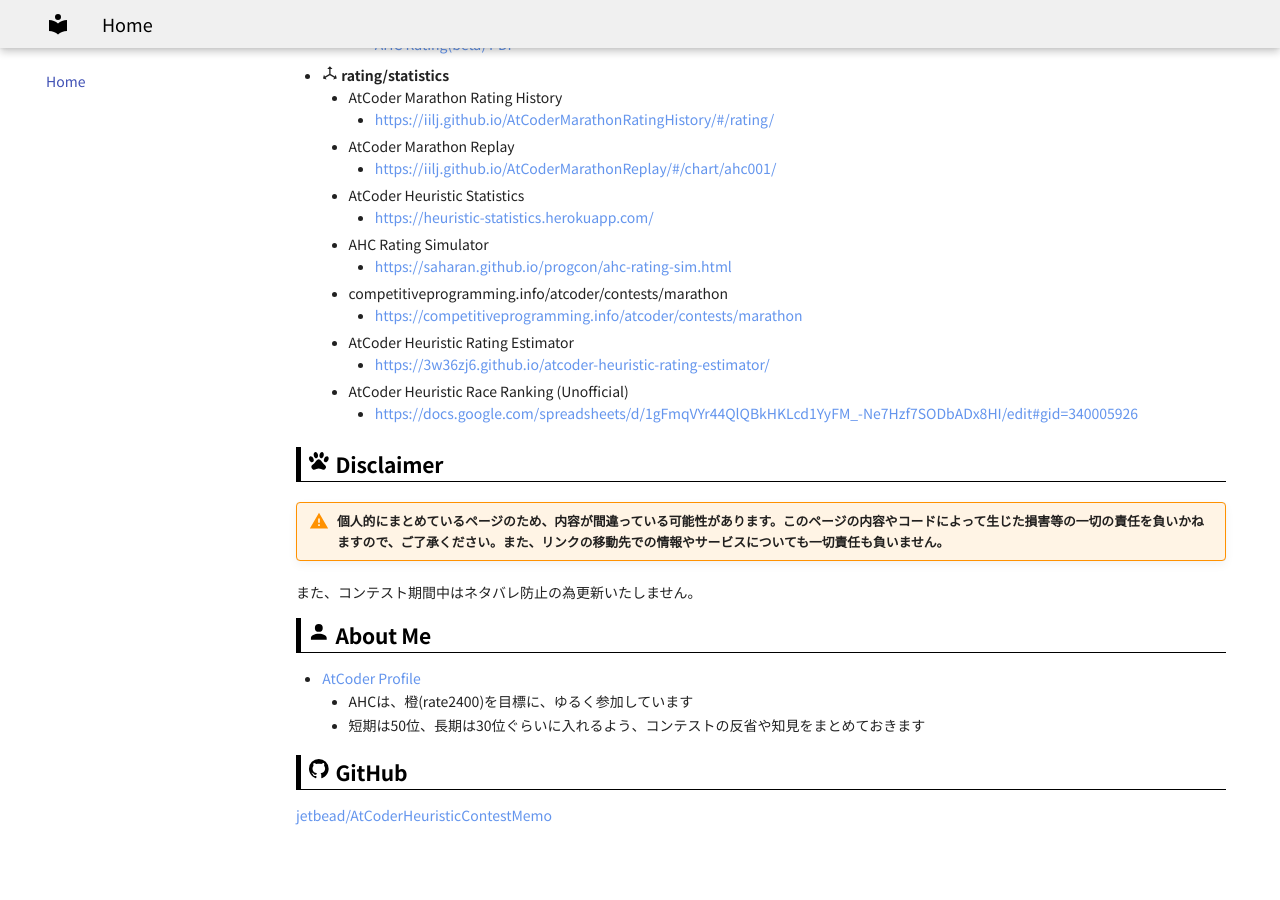
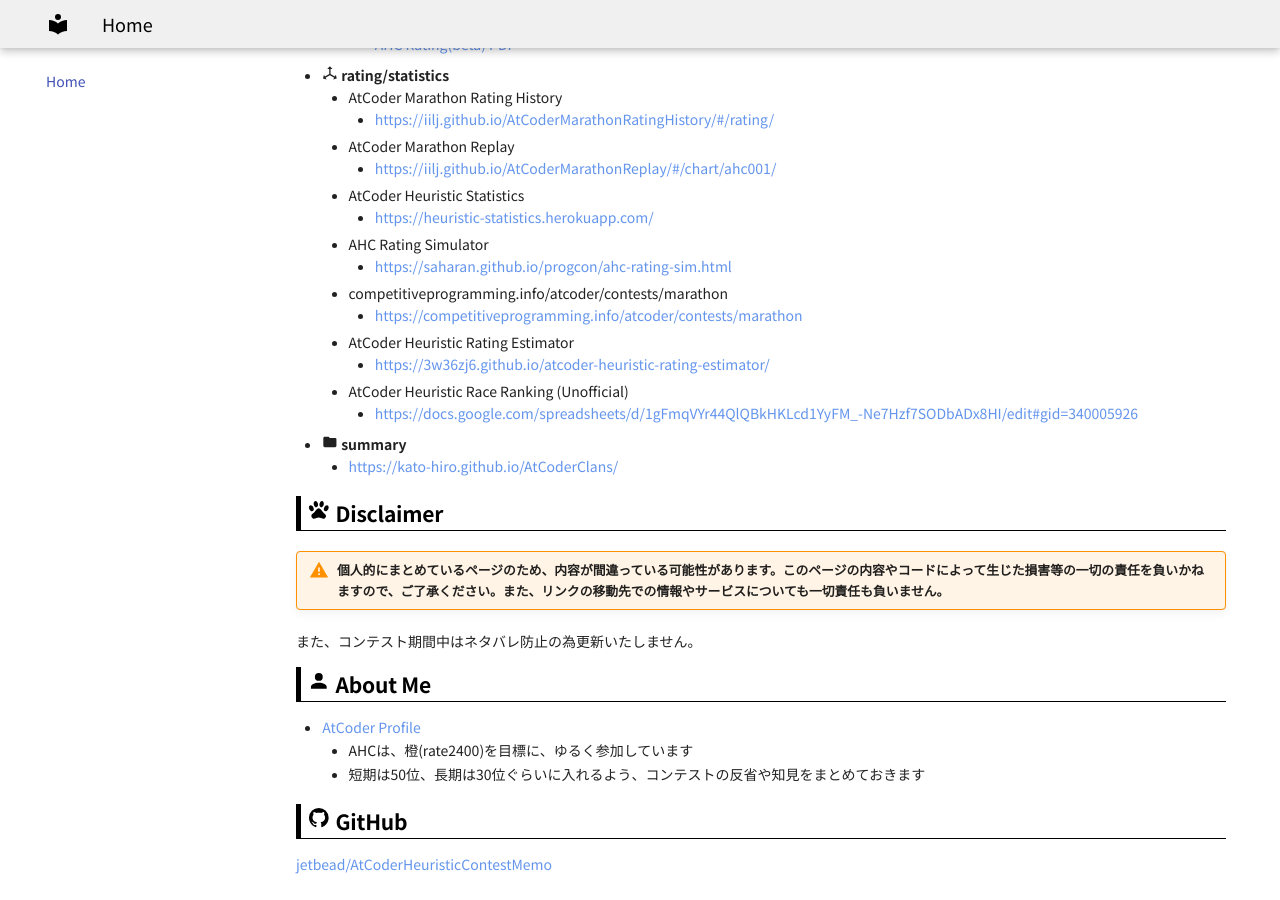
Before and after one commit to jetbead/AtCoderHeuristicContestMemo, an MkDocs documentation site: the page built from docs/index.md, in a window 1280 px wide and 900 px high, scrolled down 1155 px. Built offline with MkDocs 1.6.1 and Material for MkDocs 9.7.7, drawn with Linux system fonts in a browser that asks for light colours; some web fonts are replaced; before the commit the page ends 2006 px from its top, so only the background shows below that.

Commit message:
Update index.md

```diff
--- a/docs/index.md
+++ b/docs/index.md
@@ -61,6 +61,8 @@
     - https://3w36zj6.github.io/atcoder-heuristic-rating-estimator/
   - AtCoder Heuristic Race Ranking (Unofficial)
     - https://docs.google.com/spreadsheets/d/1gFmqVYr44QlQBkHKLcd1YyFM_-Ne7Hzf7SODbADx8HI/edit#gid=340005926
+- :material-folder: **summary**
+  - https://kato-hiro.github.io/AtCoderClans/
 
 ## :material-paw: Disclaimer
 
```
